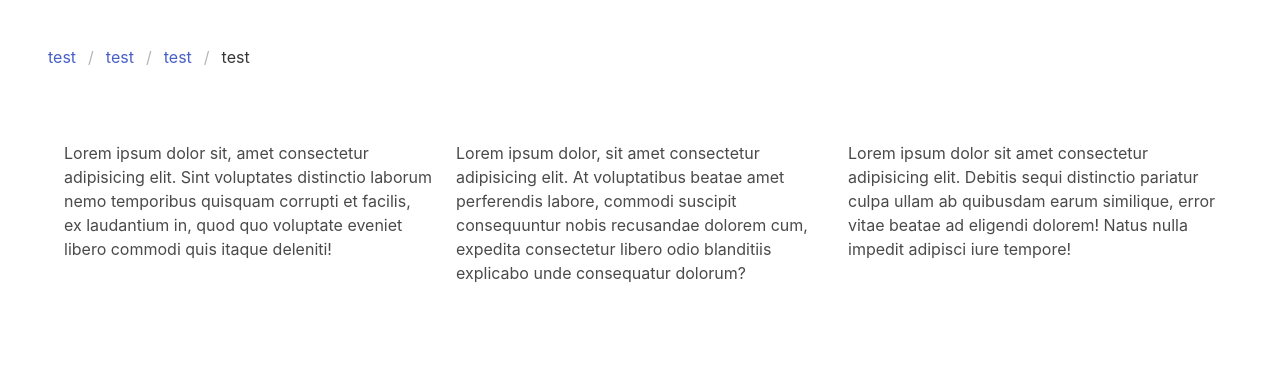
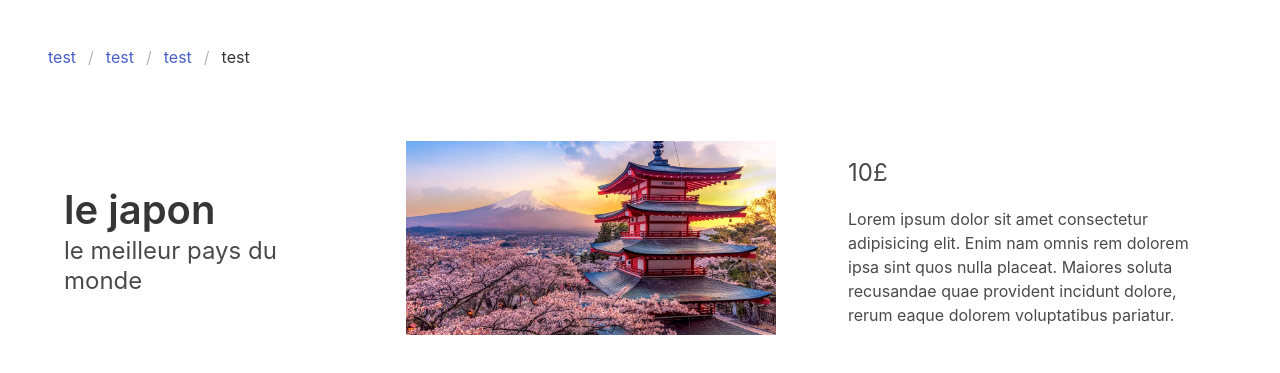
Before and after one commit to sphixy225/sphixy225.github.io, a plain HTML site: page index.html in a window 1280 px wide. Shown: the part 55-428 px from the top of the page. Drawn offline with nearby package versions, Linux system fonts and the light colour scheme.

Commit message:
Update index.html

```diff
--- a/index.html
+++ b/index.html
@@ -49,10 +49,18 @@
 
     <section class="section">
       <div class="container">
-        <div class="columns">
-          <div class="column"><p>Lorem ipsum dolor sit, amet consectetur adipisicing elit. Sint voluptates distinctio laborum nemo temporibus quisquam corrupti et facilis, ex laudantium in, quod quo voluptate eveniet libero commodi quis itaque deleniti!</p></div>
-          <div class="column"> <p>Lorem ipsum dolor, sit amet consectetur adipisicing elit. At voluptatibus beatae amet perferendis labore, commodi suscipit consequuntur nobis recusandae dolorem cum, expedita consectetur libero odio blanditiis explicabo unde consequatur dolorum?</p></div>
-          <div class="column"><p>Lorem ipsum dolor sit amet consectetur adipisicing elit. Debitis sequi distinctio pariatur culpa ullam ab quibusdam earum similique, error vitae beatae ad eligendi dolorem! Natus nulla impedit adipisci iure tempore!</p></div>
+        <div class="columns is-vcentered">
+          <div class="column is-3">
+            <h1 class="title is-size-2"> le japon</h1>
+            <h2 class="subtitle is-size-4"> le meilleur pays du monde</h2>
+          </div>
+          <div class="column is-5 has-text-centered">
+            <img src="japan.webp" alt="japon" class="px-6">
+          </div>
+          <div class="column is-4">
+            <div class="is-size-4 mb-4">10£</div>
+            <p>Lorem ipsum dolor sit amet consectetur adipisicing elit. Enim nam omnis rem dolorem ipsa sint quos nulla placeat. Maiores soluta recusandae quae provident incidunt dolore, rerum eaque dolorem voluptatibus pariatur.</p>
+          </div>
         </div>
       </div>
     </section>
```
